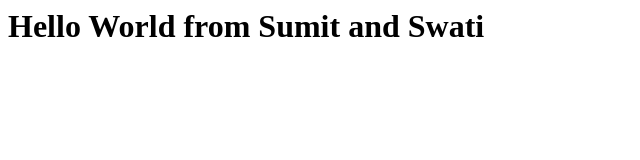
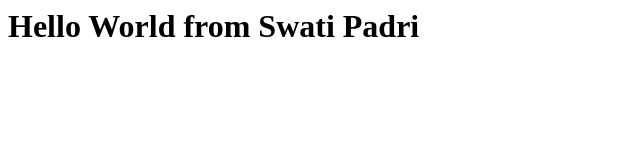
Before and after one commit to awatesumit/analytics, a plain HTML site: page index.html in a window 1280 px wide. Shown: the whole page, without its empty margins (0-640 px from the left). Drawn offline with Linux system fonts and the light colour scheme.

Commit message:
Update index.html

```diff
--- a/index.html
+++ b/index.html
@@ -1,7 +1,7 @@
 <html>
   <body>
     <h1>
-      Hello World from Sumit and Swati
+      Hello World from Swati Padri
     </h1>
   </body>
 </html>
```
